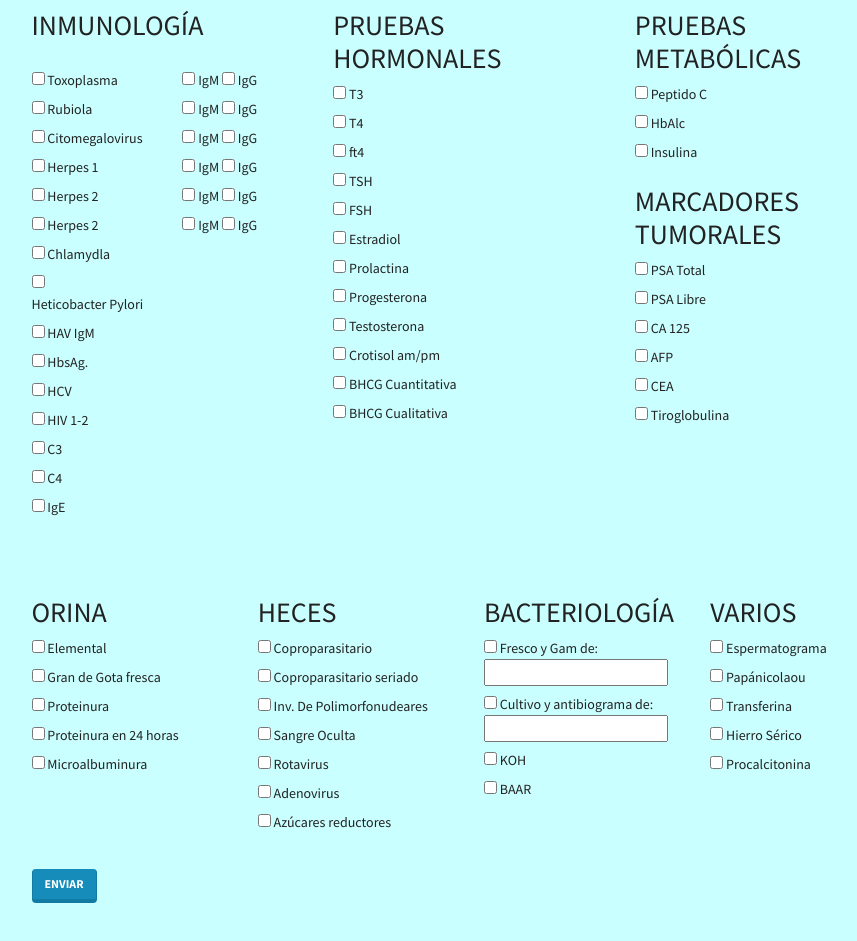
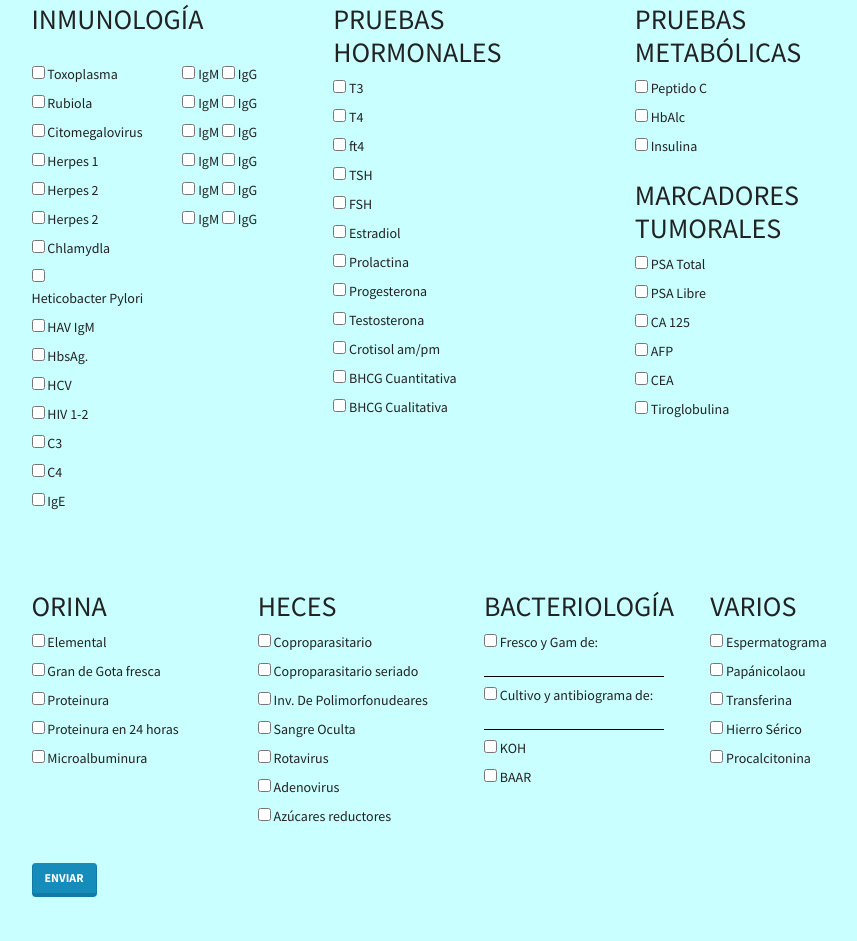
Before and after one commit to ortizal/oyt_lab.github.io, a plain HTML site: page index/html/index.html in a window 1280 px wide. Shown: the part 985-1926 px from the top of the page, without its empty margins (171-1028 px from the left). Drawn offline with Linux system fonts and the light colour scheme.

Commit message:
updated home page

```diff
--- a/index/css/style.css
+++ b/index/css/style.css
@@ -17,3 +17,12 @@ form{
 form div{
     margin:1em auto;
 }
+.formHeader {
+    text-align: center;
+}
+.formHeader div input, .bact-txt{
+    border:0;
+    background-color: transparent;
+    outline: none;
+    border-bottom: black 1px solid;
+}
--- a/index/html/index.html
+++ b/index/html/index.html
@@ -21,6 +21,7 @@
                         <label for="nombre">
                             <h3>Nombre</h3>
                         </label>
+                        <br>
                         <input type="text" placeholder="NOMBRE" id="nombre">
 
                     </div>
@@ -28,32 +29,37 @@
                         <label for="fecha">
                             <h3>Fecha de Nacimiento</h3>
                         </label>
+                        <br>
                         <input type="date" placeholder="dd/mm/aaaa" id="fecha">
                     </div>
                     <div class="col-sm">
                         <label for="nombre">
                             <h3>Edad</h3>
                         </label>
+                        <br>
                         <input type="text" placeholder="EDAD" id="edad">
                     </div>
                 </div>
-                <div class="row">
+                <div class="formHeader row">
                     <div class="col-sm">
                         <label for="medico">
                             <h3>Médico</h3>
                         </label>
+                        <br>
                         <input type="text" placeholder="MÉDICO" id="medico">
                     </div>
                     <div class="col-sm">
                         <label for="lugar">
                             <h3>Lugar</h3>
                         </label>
+                        <br>
                         <input type="text" placeholder="LUGAR" id="lugar">
                     </div>
                     <div class="col-sm">
                         <label for="fecha">
                             <h3>Fecha de examen</h3>
                         </label>
+                        <br>
                         <input type="date" placeholder="dd/mm/aaaa" id="fecha">
                     </div>
                 </div>
@@ -375,13 +381,13 @@
                             <label for="bacteriologia1">
                                 <input type="checkbox" name="bacteriologia1" id="bacteriologia1">
                                 Fresco y Gam de:
-                                <input type="text">
+                                <input type="text" class="bact-txt">
                             </label>
                             <br>
                             <label for="bacteriologia2">
                                 <input type="checkbox" name="bacteriologia2" id="bacteriologia2">
                                 Cultivo y antibiograma de:
-                                <input type="text">
+                                <input type="text" class="bact-txt">
                             </label>
                             <br>
                             <input type="checkbox" name="bacteriologia3" id="bacteriologia3">
@@ -409,7 +415,7 @@
                         </div>
                     </div>
                 </div>
-                <input type="submit" value="Enviar" class="btn btn-primary">
+                <input type="submit" value="Enviar" id="enviar" class="btn btn-primary">
             </form>
         </section>
     </main>
```
